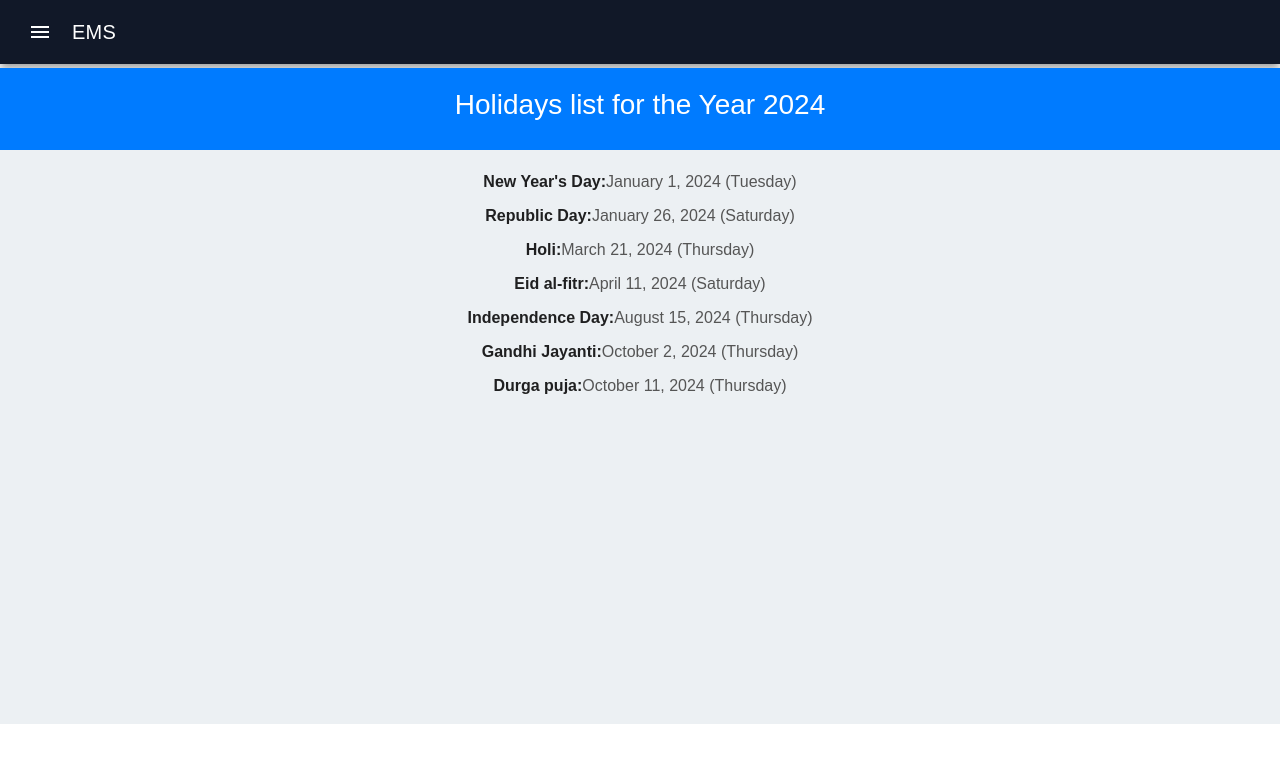
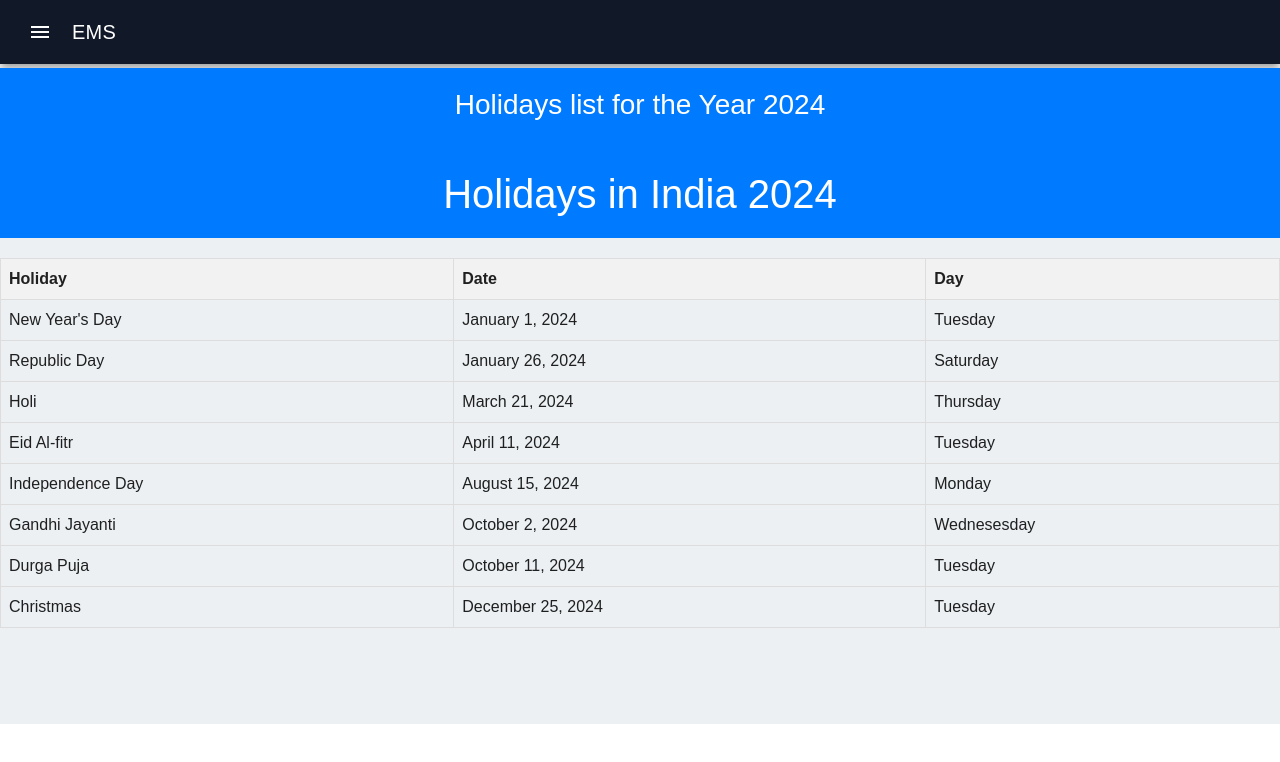
Before and after one commit to jayshree-1310/Employee_Management_system, an Angular app: page /holiday-list in a window 1280 px wide. Shown: the top 762 px of the page. Built offline with nearby package versions, Linux system fonts and the light colour scheme.

Commit message:
Changes to Holiday List component

```diff
--- a/src/app/Employee/holiday-list/holiday-list.component.css
+++ b/src/app/Employee/holiday-list/holiday-list.component.css
@@ -12,21 +12,16 @@ header {
 h1 {
     margin: 0;
 }
-.container {
-    max-width: 800px;
-    margin: 20px auto;
-    padding: 0 20px;
+table {
+    width: 100%;
+    border-collapse: collapse;
+    margin-top: 20px;
 }
-ul {
-    list-style-type: none;
-    padding: 0;
+th, td {
+    border: 1px solid #ddd;
+    padding: 8px;
+    text-align: left;
 }
-li {
-    margin-bottom: 10px;
+th {
+    background-color: #f2f2f2;
 }
-.holiday-name {
-    font-weight: bold;
-}
-.holiday-date {
-    color: #555;
-}
--- a/src/app/Employee/holiday-list/holiday-list.component.html
+++ b/src/app/Employee/holiday-list/holiday-list.component.html
@@ -1,15 +1,57 @@
 <header>
     <h3>Holidays list for the Year 2024</h3>
 </header>
-<div class="container">
-    <ul>
-        <li><span class="holiday-name">New Year's Day:</span> <span class="holiday-date">January 1, 2024 (Tuesday)</span></li>
-        <li><span class="holiday-name">Republic Day:</span> <span class="holiday-date">January 26, 2024 (Saturday)</span></li>
-        <li><span class="holiday-name">Holi:</span> <span class="holiday-date">March 21, 2024 (Thursday)</span></li>
-        <li><span class="holiday-name">Eid al-fitr:</span> <span class="holiday-date">April 11, 2024 (Saturday)</span></li>
-        <li><span class="holiday-name">Independence Day:</span> <span class="holiday-date">August 15, 2024 (Thursday)</span></li>
-        <li><span class="holiday-name">Gandhi Jayanti:</span> <span class="holiday-date">October 2, 2024 (Thursday)</span></li>
-        <li><span class="holiday-name">Durga puja:</span> <span class="holiday-date">October 11, 2024 (Thursday)</span></li>
-
-    </ul>
-</div>
+<header>
+    <h1>Holidays in India 2024</h1>
+</header>
+<table>
+    <thead>
+        <tr>
+            <th>Holiday</th>
+            <th>Date</th>
+            <th>Day</th>
+        </tr>
+    </thead>
+    <tbody>
+        <tr>
+            <td>New Year's Day</td>
+            <td>January 1, 2024</td>
+            <td>Tuesday</td>
+        </tr>
+        <tr>
+            <td>Republic Day</td>
+            <td>January 26, 2024</td>
+            <td>Saturday</td>
+        </tr>
+        <tr>
+            <td>Holi</td>
+            <td>March 21, 2024</td>
+            <td>Thursday</td>
+        </tr>
+        <tr>
+            <td>Eid Al-fitr</td>
+            <td>April 11, 2024</td>
+            <td>Tuesday</td>
+        </tr>
+        <tr>
+            <td>Independence Day</td>
+            <td>August 15, 2024</td>
+            <td>Monday</td>
+        </tr>
+        <tr>
+            <td>Gandhi Jayanti</td>
+            <td>October 2, 2024</td>
+            <td>Wednesesday</td>
+        </tr>
+        <tr>
+            <td>Durga Puja</td>
+            <td>October 11, 2024</td>
+            <td>Tuesday</td>
+        </tr>
+        <tr>
+            <td>Christmas</td>
+            <td>December 25, 2024</td>
+            <td>Tuesday</td>
+        </tr>
+    </tbody>
+</table>
```
